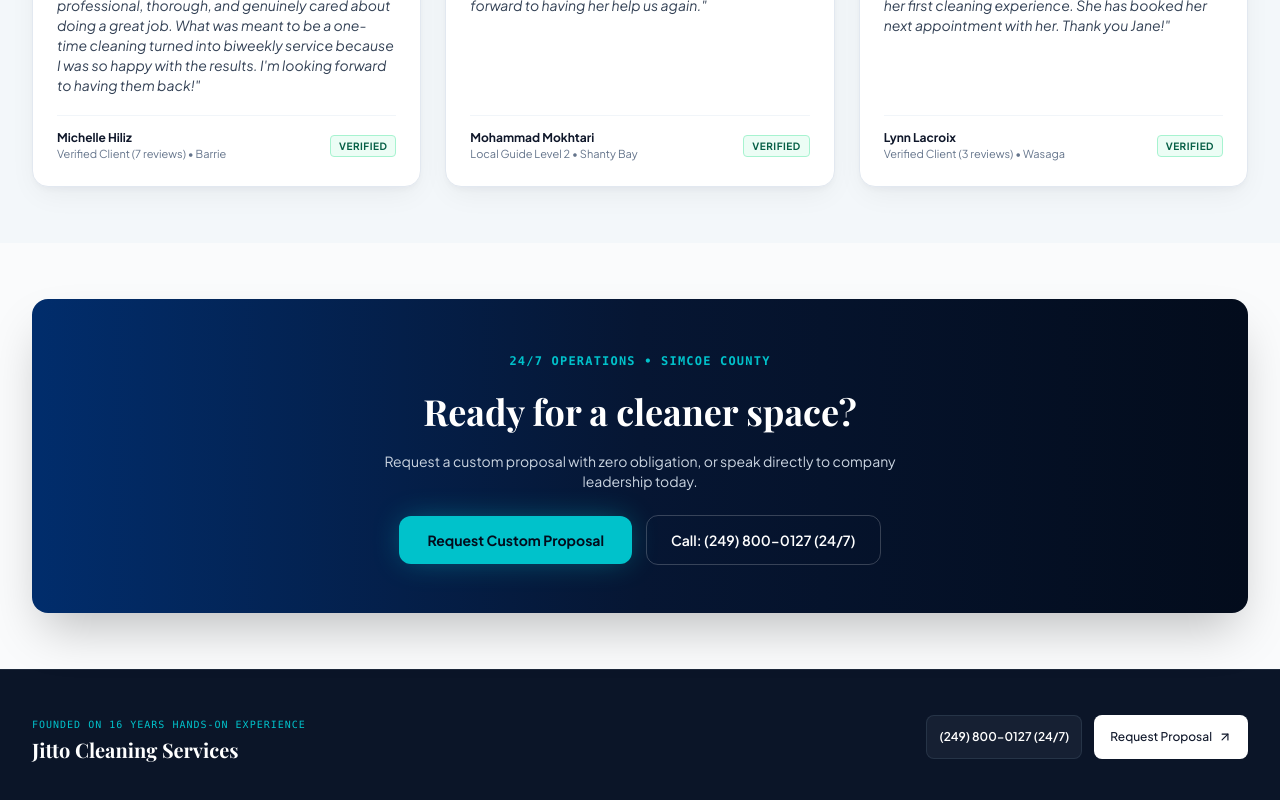
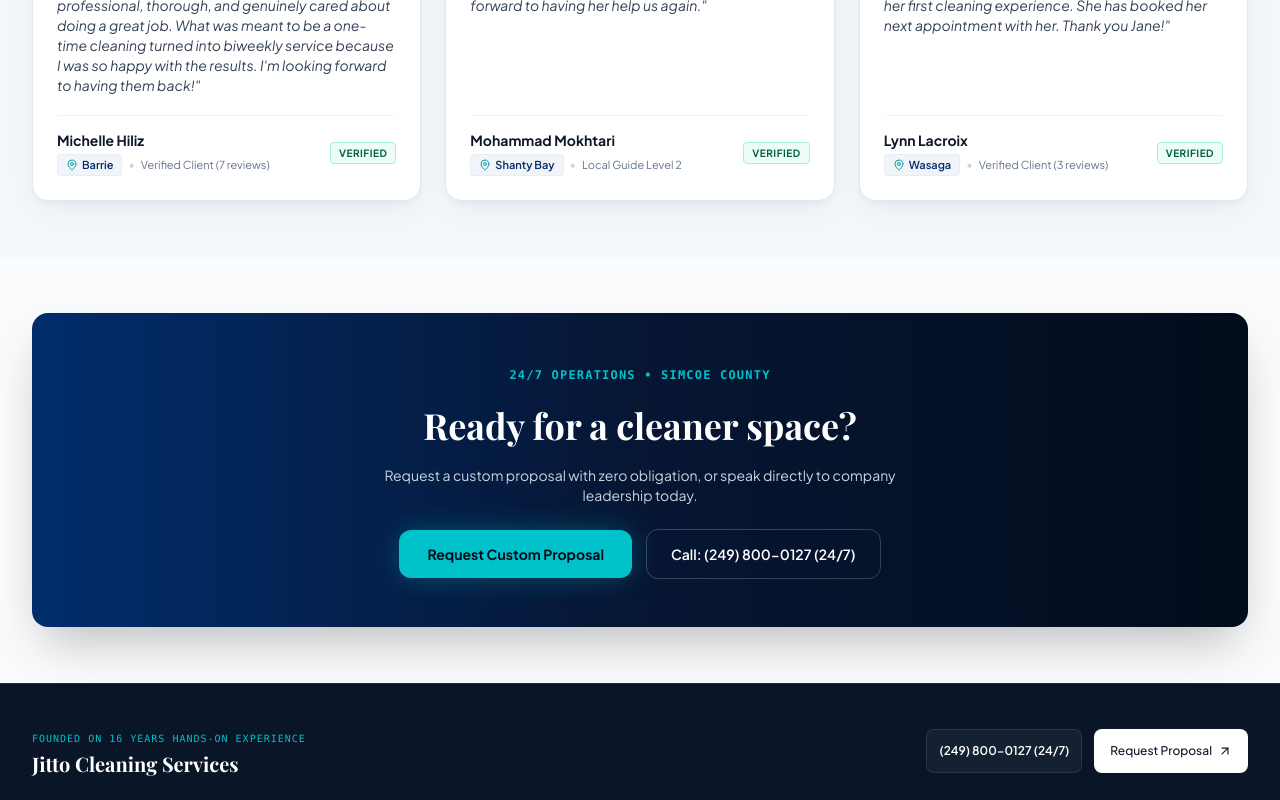
Before and after one commit to ur2dboi/cleaning-, a React (Vite) app: page / in a window 1280 px wide. Shown: the part 4460-5260 px from the top of the page. Built offline with nearby package versions, Linux system fonts and the light colour scheme; a web font is replaced by a local one.

Commit message:
Highlight review locations with prominent map pins: Mokhtari in Shanty Bay, Lacroix in Wasaga, Hiliz in Barrie

```diff
--- a/src/data/content.ts
+++ b/src/data/content.ts
@@ -13,11 +13,13 @@ export const COMPANY_INFO = {
   experienceYears: 16,
   serviceAreas: [
     "Barrie",
+    "Shanty Bay",
+    "Wasaga",
+    "Wasaga Beach",
     "Innisfil",
     "Orillia",
     "Bradford",
     "Collingwood",
-    "Wasaga Beach",
     "Alliston",
     "Midhurst",
     "Springwater",
--- a/src/pages/HomePage.tsx
+++ b/src/pages/HomePage.tsx
@@ -597,10 +597,17 @@ export const HomePage: React.FC<HomePageProps> = ({
 
                 <div className="pt-3.5 border-t border-slate-100 flex items-center justify-between text-xs">
                   <div>
-                    <div className="font-bold text-slate-900">{t.author}</div>
-                    <div className="text-[11px] text-slate-500">{t.role} • {t.location}</div>
+                    <div className="font-bold text-slate-900 text-sm">{t.author}</div>
+                    <div className="text-xs text-slate-600 flex flex-wrap items-center gap-1.5 mt-1">
+                      <span className="inline-flex items-center gap-1 font-semibold text-jitto-navy bg-slate-100 border border-slate-200/60 px-2 py-0.5 rounded text-[11px]">
+                        <MapPin className="w-3 h-3 text-jitto-cyan-600 shrink-0" />
+                        {t.location}
+                      </span>
+                      <span className="text-slate-300">•</span>
+                      <span className="text-[11px] text-slate-500">{t.role}</span>
+                    </div>
                   </div>
-                  <span className="text-[10px] uppercase font-bold tracking-wider px-2 py-0.5 rounded bg-emerald-50 border border-emerald-200 text-emerald-800">
+                  <span className="text-[10px] uppercase font-bold tracking-wider px-2 py-0.5 rounded bg-emerald-50 border border-emerald-200 text-emerald-800 shrink-0">
                     Verified
                   </span>
                 </div>
```
